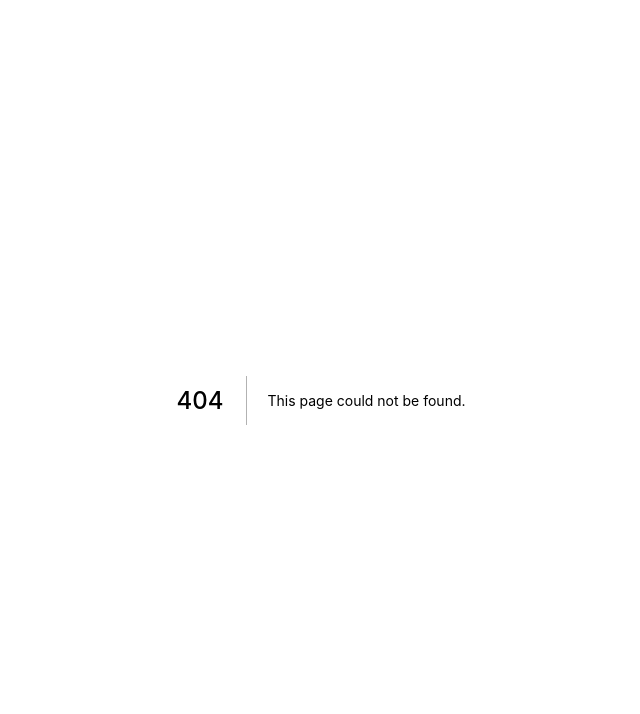
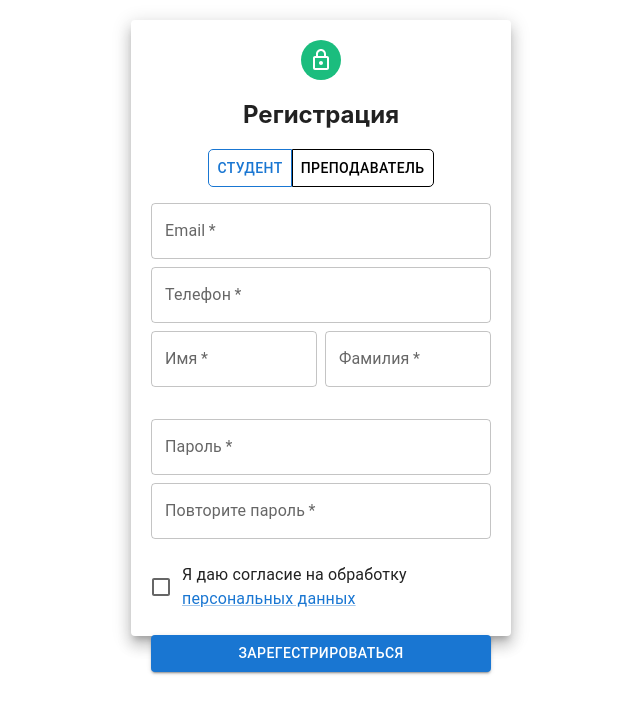
Before and after one commit to Vivers0/praktikant-frontend, a Next.js app: page /register in a window 1280 px wide. Before the commit this address had no page. Shown: the top 714 px of the page, without its empty margins (319-959 px from the left). Built offline with nearby package versions, Linux system fonts and the light colour scheme.

Commit message:
[+] register select field

```diff
--- a/pages/login/index.jsx
+++ b/pages/login/index.jsx
@@ -115,7 +115,7 @@ const Login = () => {
                     </Link>
                 </Typography>
                 <Typography >
-                    <Link href="#" >
+                        <Link onClick={() => Router.push('register')} >
                         Зарегестрироваться
                     </Link>
                 </Typography>
--- /dev/null
+++ b/pages/register/components/SelectType.jsx
@@ -0,0 +1,21 @@
+import { Button, ToggleButton, ToggleButtonGroup } from "@mui/material"
+import { Box } from "@mui/system"
+
+export const RegistrationSelectType = ({ reducer, data }) => {
+    const studentBtn = { border: '.5px solid black ', color: 'black', borderRadius: 0, borderTopLeftRadius: '5px', borderBottomLeftRadius: '5px' };
+    const studentActiveBtn = { border: '.5px solid', borderRadius: 0, borderTopLeftRadius: '5px', borderBottomLeftRadius: '5px' }
+    const teacherBtn = { border: '.5px solid black ', color: 'black', borderRadius: 0, borderTopRightRadius: '5px', borderBottomRightRadius: '5px' }
+    const teacherActiveBtn = { border: '.5px solid', borderRadius: 0, borderTopRightRadius: '5px', borderBottomRightRadius: '5px' };
+    return (
+        <Box my={2} width={'100%'} display='flex' justifyContent='center'>
+            <Button
+                sx={data === 'student' ? studentActiveBtn : studentBtn}
+                onClick={() => reducer('type', 'student')}
+            >Студент</Button>
+            <Button
+                sx={data === 'teacher' ? teacherActiveBtn : teacherBtn}
+                onClick={() => reducer('type', 'teacher')}
+            >Преподаватель</Button>
+        </Box>
+    )
+}
--- /dev/null
+++ b/pages/register/components/TextFields.jsx
@@ -0,0 +1,91 @@
+import { Box, TextField } from "@mui/material"
+import { useState } from "react"
+
+export const RegisterEmailField = ({ reducer, data }) => {
+    return (
+        <TextField
+            label='Email'
+            placeholder='Введите Email'
+            value={data.email}
+            fullWidth
+            required
+            sx={{ marginBottom: 1 }}
+            onChange={e => reducer('email', e.target.value)}
+        // error={error.validEmail}
+        />
+    )
+}
+
+export const RegisterPhoneField = ({ reducer, data }) => {
+    return (
+        <TextField
+            label='Телефон'
+            placeholder='Введите номер телефона'
+            value={data.phone}
+            fullWidth
+            required
+            sx={{ marginBottom: 1 }}
+            onChange={e => reducer('phone', e.target.value)}
+        // error={error.validEmail}
+        />
+    )
+}
+
+export const RegisterInitialsField = ({ reducer, data }) => {
+    return (
+        <Box
+        display="flex"
+        justifyContent="between"
+            // sx={{
+            //     '& > :not(:nth-last-child(1))': { mr:1, },
+            //     '& > :not(style)': { mt: 1,  width: '18ch' },
+            // }}
+        >
+            <TextField
+                label='Имя'
+                placeholder='Введите имя'
+                value={data.firstName}
+                fullWidth
+                required
+                sx={{ marginBottom: 1, mr: .5 }}
+                onChange={e => reducer('firstName', e.target.value)}
+            // error={error.validEmail}
+            />
+            <TextField
+                label='Фамилия'
+                placeholder='Введите фамилию'
+                value={data.secondName}
+                fullWidth
+                required
+                sx={{ marginBottom: 1, ml: .5 }}
+                onChange={e => reducer('secondName', e.target.value)}
+            // error={error.validEmail}
+            />
+        </Box>
+    )
+}
+
+export const RegisterPasswordField = ({ reducer, data, rp }) => {
+    return (
+        <Box sx={{ mt: '1.5em'}}>
+            <TextField
+                label='Пароль'
+                value={data.password}
+                fullWidth
+                required
+                sx={{ marginBottom: 1 }}
+                onChange={e => reducer('password', e.target.value)}
+            // error={error.validEmail}
+            />
+            <TextField
+                label='Повторите пароль'
+                value={rp}
+                fullWidth
+                required
+                sx={{ marginBottom: 1 }}
+                onChange={e => reducer('repeatPassword', e.target.value)}
+            // error={error.validEmail}
+            />
+        </Box>
+    )
+}
--- /dev/null
+++ b/pages/register/components/validateRegister.js
@@ -0,0 +1,14 @@
+export const validateRegister = (data, repeatPassword, errorState) => {
+    switch (true) {
+        case !repeatPassword:
+            return errorState('Вы повторно не ввели пароль!');
+        case data.password !== repeatPassword:
+            return errorState('Пароли не совпадают!');
+        case data.password.length < 6:
+            return errorState('Длинна пароля должна быть больше 6 символов!');
+        case Object.values(data).every(Boolean):
+            return errorState('Введены не все данные!');
+        default:
+            return false;
+    }
+}
--- /dev/null
+++ b/pages/register/index.jsx
@@ -0,0 +1,84 @@
+import LockOutlinedIcon from '@mui/icons-material/LockOutlined';
+import { Alert, Avatar, Button, Checkbox, FormControlLabel, Grid, Link, Paper, TextField, Typography } from "@mui/material";
+import { useEffect, useState } from 'react';
+import { RegistrationSelectType } from './components/SelectType';
+import { RegisterEmailField, RegisterInitialsField, RegisterPasswordField, RegisterPhoneField } from './components/TextFields';
+import { validateRegister } from './components/validateRegister';
+
+/*
+    TODO: ErrorHandler
+    FIXME: Увеличить размер Paper, чтобы при ошибке влезала кнопка
+*/
+
+const Registraction = () => {
+    const [data, setData] = useState({
+        firstName: '',
+        secondName: '',
+        email: '',
+        phone: '',
+        password: '',
+        type: 'student'
+    });
+    const [repeatPassword, setRepeatPassword] = useState('');
+    const [error, setError] = useState('');
+
+    const reducer = (d, state) => {
+        if (d === 'repeatPassword') return setRepeatPassword(state);
+        setData({ ...data, [d]: state });
+    }
+
+    const validate = () => {
+        const isValid = validateRegister(data, repeatPassword, setError);
+        console.log(data)
+        if (isValid === false) {
+            console.log('da!')
+        }
+    }
+
+    // useEffect(() => {
+    //     console.log(data.type)
+    // })
+
+    const paperStyle = { padding: 20, height: '77vh', width: 380, margin: "20px auto" }
+    const avatarStyle = { backgroundColor: '#1bbd7e' }
+    const btnstyle = { margin: '8px 0' }
+    return (
+        <Grid columns={1}
+            alignItems="center"
+            justifyContent="center"
+        >
+            <Paper elevation={10} style={paperStyle}>
+                <Grid align='center'>
+                    <Avatar style={avatarStyle}><LockOutlinedIcon /></Avatar>
+                    <h2>Регистрация</h2>
+                </Grid>
+                <RegistrationSelectType reducer={reducer} data={data.type}/>
+                <RegisterEmailField reducer={reducer} data={data.email} />
+                <RegisterPhoneField reducer={reducer} data={data.phone} />
+                <RegisterInitialsField reducer={reducer} data={data} />
+                <RegisterPasswordField reducer={reducer} data={data} rp={repeatPassword} />
+                <FormControlLabel
+                    control={
+                        <Checkbox
+                            name="checkedB"
+                            color="primary"
+                            // onChange={(e) => setRememberMe(e.target.checked)}
+                        />
+                    }
+                    label={<p>Я даю согласие на обработку <Link>персональных данных</Link></p>}
+                />
+                {error && <Alert severity="error">{error}</Alert>}
+                <Button
+                    type='submit'
+                    color='primary'
+                    variant="contained"
+                    style={btnstyle}
+                    fullWidth
+                    onClick={() => validate()}
+                >Зарегестрироваться</Button>
+            </Paper>
+        </Grid>
+    )
+}
+
+export default Registraction;
```
